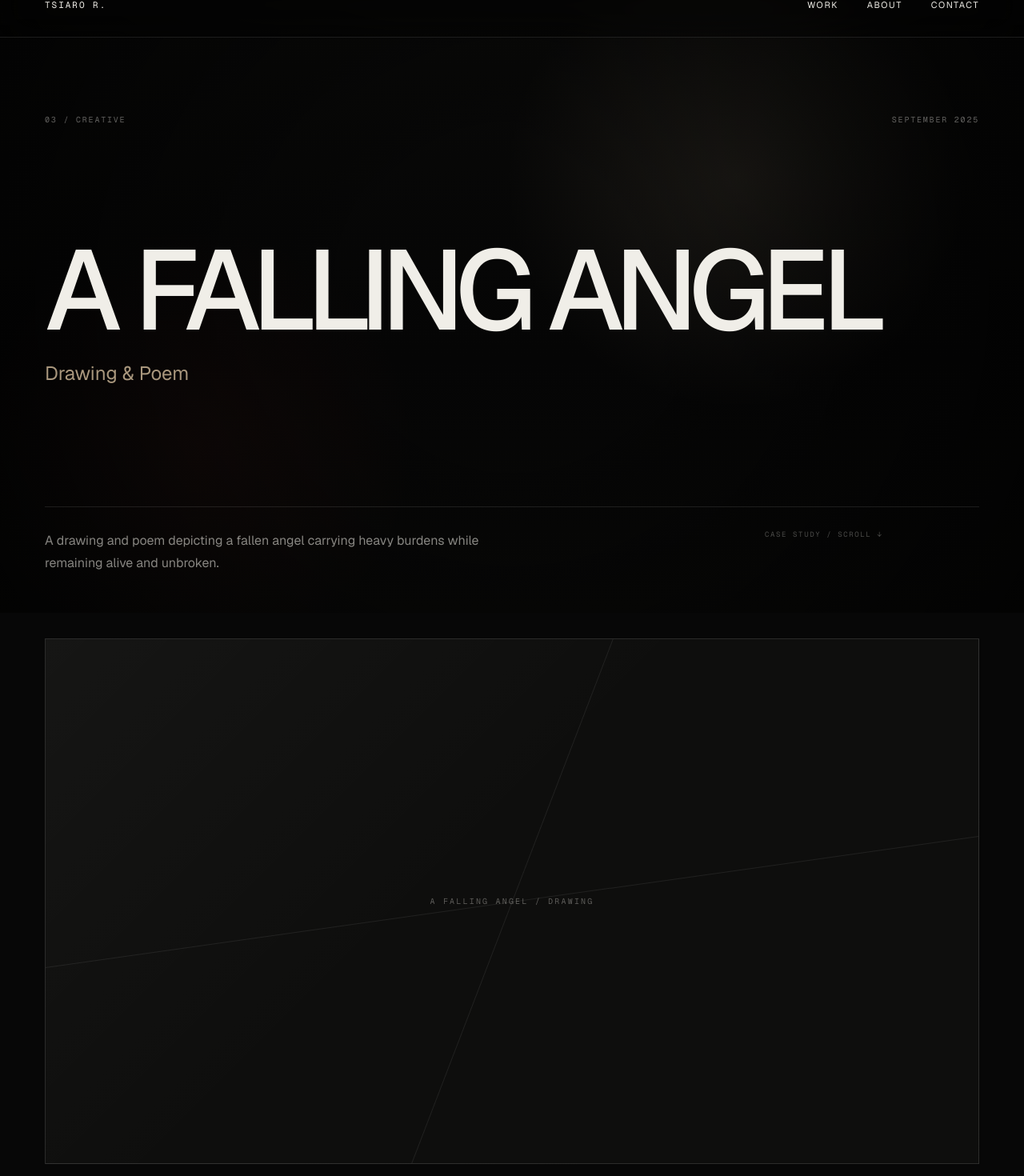
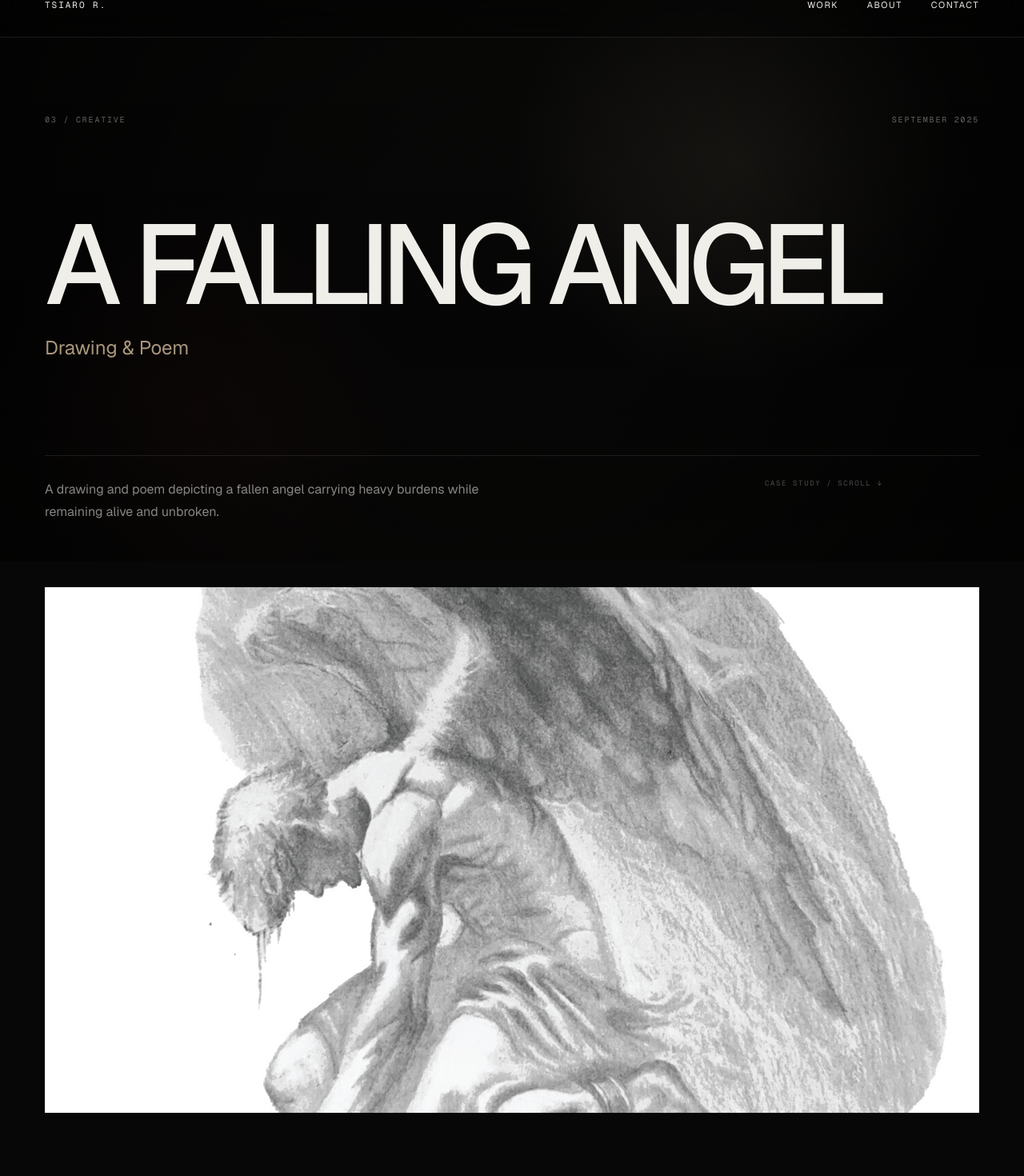
Before and after one commit to Mercy1o/tsiaro-portfolio, a Next.js app: page /work/a-falling-angel in a window 1280 px wide. Shown: the part 34-1504 px from the top of the page at 80% size. Built offline with nearby package versions, Linux system fonts and the light colour scheme.

Commit message:
feat: build complete project case-study galleries

```diff
--- a/app/work/[slug]/page.tsx
+++ b/app/work/[slug]/page.tsx
@@ -1,7 +1,9 @@
 import type { Metadata } from "next";
+import Image from "next/image";
 import Link from "next/link";
 import { notFound } from "next/navigation";
 import { getProjectBySlug, projects } from "@/data/projects";
+import { getProjectMedia } from "@/data/projectMedia";
 
 export function generateStaticParams() {
   return projects.map((project) => ({ slug: project.slug }));
@@ -19,13 +21,14 @@ export default async function ProjectPage({ params }: { params: Promise<{ slug:
   const project = getProjectBySlug(slug);
   if (!project) notFound();
 
+  const media = getProjectMedia(project.slug);
   const currentIndex = projects.findIndex((item) => item.slug === project.slug);
   const nextProject = projects[(currentIndex + 1) % projects.length];
 
   return (
     <main className="bg-space text-bone">
-      <section className="space-field cinematic-grid min-h-[92svh] px-5 pb-12 pt-36 md:px-10 md:pt-44 lg:px-14">
-        <div className="mx-auto flex min-h-[72svh] max-w-[1600px] flex-col justify-between">
+      <section className="space-field cinematic-grid min-h-[82svh] px-5 pb-12 pt-36 md:px-10 md:pt-44 lg:px-14">
+        <div className="mx-auto flex min-h-[64svh] max-w-[1600px] flex-col justify-between">
           <div className="flex justify-between gap-6 font-mono text-[10px] uppercase tracking-[.18em] text-bone/40">
             <span>{project.number} / {project.category}</span>
             <span>{project.year}</span>
@@ -43,13 +46,20 @@ export default async function ProjectPage({ params }: { params: Promise<{ slug:
         </div>
       </section>
 
-      <section className="px-5 py-8 md:px-10 lg:px-14">
-        <div className="placeholder-frame mx-auto aspect-[16/9] max-w-[1600px]">
-          <div className="absolute inset-0 z-10 flex items-center justify-center">
-            <span className="font-mono text-[10px] uppercase tracking-[.22em] text-bone/35">{project.coverLabel}</span>
+      {media.cover ? (
+        <section className="px-5 py-8 md:px-10 lg:px-14">
+          <div className="relative mx-auto aspect-[16/9] max-w-[1600px] overflow-hidden bg-graphite">
+            <Image
+              src={media.cover}
+              alt={`${project.title} — ${project.subtitle}`}
+              fill
+              priority
+              sizes="100vw"
+              className="object-cover"
+            />
           </div>
-        </div>
-      </section>
+        </section>
+      ) : null}
 
       <section className="mx-auto max-w-[1600px] px-5 py-24 md:px-10 md:py-36 lg:px-14">
         {[
@@ -65,6 +75,37 @@ export default async function ProjectPage({ params }: { params: Promise<{ slug:
         ))}
       </section>
 
+      {media.gallery.length > 0 ? (
+        <section className="mx-auto max-w-[1600px] px-5 pb-28 md:px-10 md:pb-36 lg:px-14">
+          <div className="mb-10 flex items-end justify-between border-b border-white/10 pb-5">
+            <p className="font-mono text-[10px] uppercase tracking-[.18em] text-bone/35">Visual archive</p>
+            <p className="font-mono text-[9px] uppercase tracking-[.18em] text-bone/25">{String(media.gallery.length).padStart(2, "0")} images</p>
+          </div>
+
+          <div className="grid gap-4 md:grid-cols-2">
+            {media.gallery.map((src, index) => (
+              <figure
+                key={src}
+                className={`${index % 5 === 0 ? "md:col-span-2" : ""}`}
+              >
+                <div className={`relative overflow-hidden bg-graphite ${index % 5 === 0 ? "aspect-[16/9]" : "aspect-[4/3]"}`}>
+                  <Image
+                    src={src}
+                    alt={`${project.title} visual ${index + 1}`}
+                    fill
+                    sizes={index % 5 === 0 ? "100vw" : "(max-width: 768px) 100vw, 50vw"}
+                    className="object-contain"
+                  />
+                </div>
+                <figcaption className="mt-2 font-mono text-[9px] uppercase tracking-[.16em] text-bone/25">
+                  {String(index + 1).padStart(2, "0")} / {project.title}
+                </figcaption>
+              </figure>
+            ))}
+          </div>
+        </section>
+      ) : null}
+
       <section className="paper-noise px-5 py-24 text-space md:px-10 md:py-32 lg:px-14">
         <Link href={`/work/${nextProject.slug}`} className="group mx-auto block max-w-[1600px]">
           <p className="font-mono text-[10px] uppercase tracking-[.18em] text-black/40">NEXT PROJECT / {nextProject.number}</p>
```
